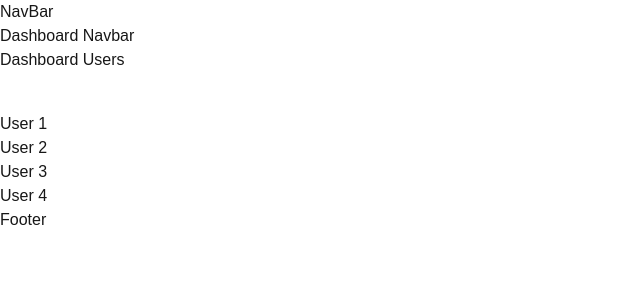
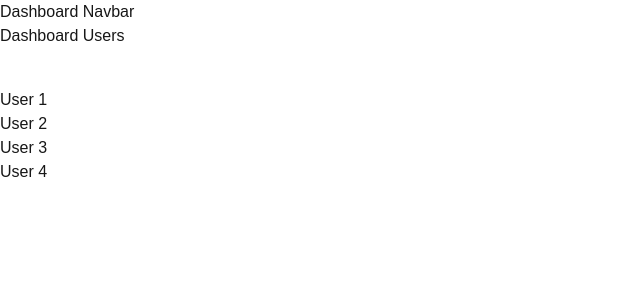
Before and after one commit to rommeldijon/nextjs_demo, a Next.js app: page /dashboard/users in a window 1280 px wide. Shown: the top 300 px of the page, without its empty margins (0-640 px from the left). Built offline with nearby package versions, Linux system fonts and the light colour scheme.

Commit message:
Create Route Groups

```diff
--- a/app/dashboard/users/page.tsx
+++ b/app/(dashboard)/dashboard/users/page.tsx
@@ -1,4 +1,3 @@
-import React from 'react'
 import Link from "next/link";
 
 const Users = () => {
--- a/app/dashboard/layout.tsx
+++ b/app/(dashboard)/layout.tsx
@@ -1,5 +1,3 @@
-import React from 'react'
-
 const Layout = ({ children }:{ children:React.ReactNode }) => {
     return (
         <div>
--- /dev/null
+++ b/app/(root)/layout.tsx
@@ -0,0 +1,9 @@
+const Layout = ({ children }:{ children:React.ReactNode }) => {
+    return (
+        <div>
+            <p>Navbar</p>
+            {children}
+        </div>
+    )
+}
+export default Layout
--- a/app/layout.tsx
+++ b/app/layout.tsx
@@ -29,9 +29,7 @@ export default function RootLayout({
     >
       <body
           className="min-h-full flex flex-col">
-      NavBar
       {children}
-      Footer
       </body>
 
     </html>
```
Also changed, not shown: app/(dashboard)/dashboard/analytics/page.tsx (renamed from app/dashboard/analytics/page.tsx), app/(dashboard)/dashboard/users/[id]/page.tsx (line endings or trailing spaces), app/(root)/about/page.tsx (renamed from app/about/page.tsx), app/(root)/page.tsx (renamed from app/page.tsx).
